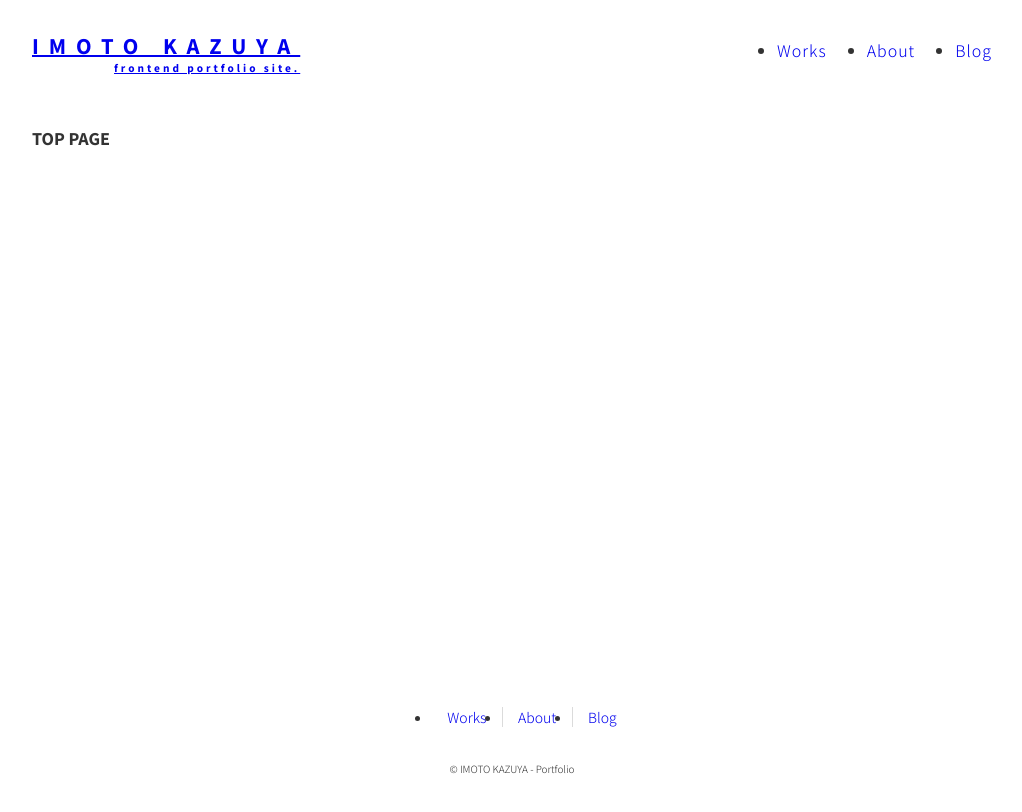
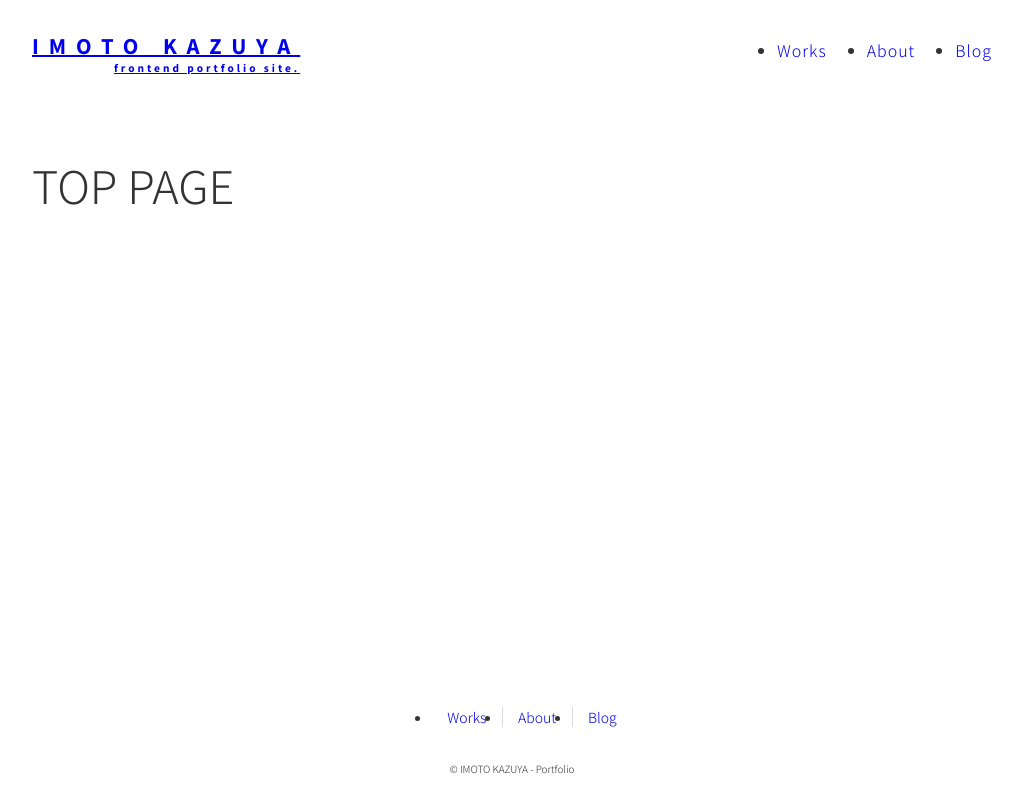
Before and after one commit to imoto-rec-git/portfolio, an Astro site: page / in a window 1280 px wide. Shown: the whole page, without its empty margins (128-1150 px from the left). Built offline with nearby package versions, Linux system fonts and the light colour scheme; Astro itself is replaced by a stand-in of ours.

Commit message:
Headingの改修

```diff
--- a/src/components/Heading/Heading.astro
+++ b/src/components/Heading/Heading.astro
@@ -9,4 +9,4 @@ const { text, level } = Astro.props;
 const HeadingTag = level;
 ---
 
-<HeadingTag class={styles.heading}>{text}</HeadingTag>
+<HeadingTag class={styles.heading} data-size={level}>{text}</HeadingTag>
--- a/src/components/Heading/Heading.module.scss
+++ b/src/components/Heading/Heading.module.scss
@@ -1,3 +1,14 @@
+@use "../../styles/breakpoints" as *;
+
 .heading {
-  font-size: 1.6rem;
+  font-weight: 300;
+  &[data-size="h1"] {
+    font-size: 1.6rem;
+  }
+  &[data-size="h2"] {
+    font-size: 2.5rem;
+    @include respond-to("laptop") {
+      font-size: 4.5rem;
+    }
+  }
 }
--- a/src/pages/blog/index.astro
+++ b/src/pages/blog/index.astro
@@ -7,7 +7,7 @@ import Layout from "../../layouts/Layout.astro";
 
 <Layout title="BLOG | Imoto Kazuya frontend portfolio site" description="ブログ一覧です。">
   <MainContent>
-    <Heading text="BLOG PAGE" level="h1" />
+    <Heading text="BLOG PAGE" level="h2" />
     <BlogList />
   </MainContent>
 </Layout>
--- a/src/pages/index.astro
+++ b/src/pages/index.astro
@@ -6,6 +6,6 @@ import Layout from "../layouts/Layout.astro";
 
 <Layout title="TOP | Imoto Kazuya frontend portfolio site" description="Imoto Kazuyaのポートフォリオサイトです。">
   <MainContent>
-    <Heading text="TOP PAGE" level="h1" />
+    <Heading text="TOP PAGE" level="h2" />
   </MainContent>
 </Layout>
```
